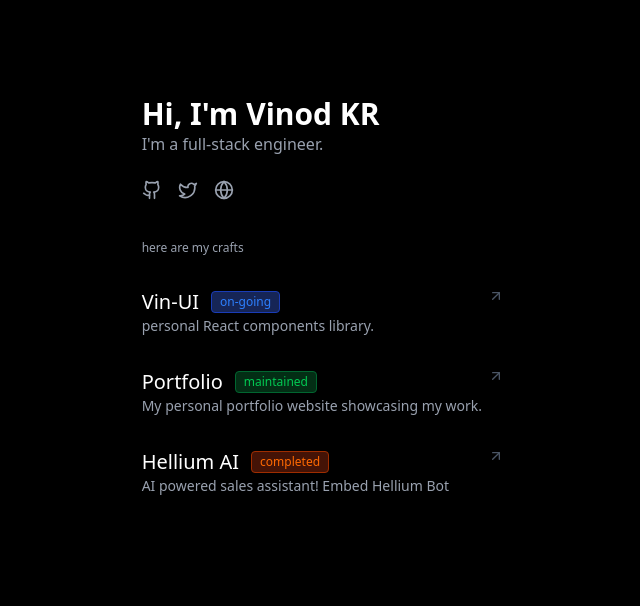
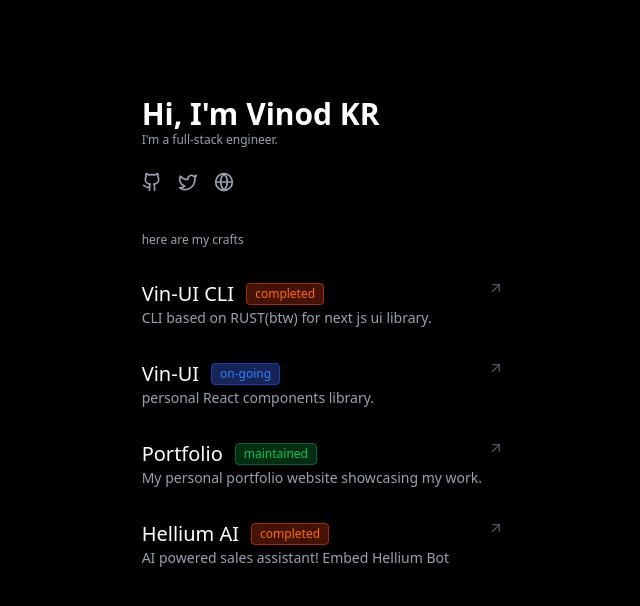
Before and after one commit to vin-dKR/vin-builds, a Next.js app: page / in a window 1280 px wide. Shown: the top 606 px of the page, without its empty margins (317-957 px from the left). Built offline with nearby package versions, Linux system fonts and the light colour scheme.

Commit message:
vin-ui-cli added

```diff
--- a/app/page.tsx
+++ b/app/page.tsx
@@ -6,11 +6,11 @@ import { BlurFade } from "@/components/magicui/blur-fade"
 export default function Home() {
     return (
         <main className="min-h-screen bg-black text-white p-6 md:p-12 lg:p-24">
-            <div className="w-full md:w-1/3 mx-auto">
+            <div className="w-full lg:w-1/3 md:w-1/4 mx-auto">
                 <BlurFade delay={0.25} inView>
                     <header className="mb-10">
                         <h1 className="text-xl md:text-3xl font-bold">Hi, I&apos;m Vinod KR</h1>
-                        <p className="text-gray-400 mb-6">I&apos;m a full-stack engineer.</p>
+                        <p className="text-gray-400 mb-6 lg:text-md text-xs">I&apos;m a full-stack engineer.</p>
 
                         <div className="flex space-x-4">
                             <Link target="_blank" href="https://github.com/vin-dKR" className="text-gray-400 hover:text-white">
@@ -28,6 +28,14 @@ export default function Home() {
                     <p className="text-gray-400 mb-8 text-xs ms:text-sm">here are my crafts</p>
 
                     <div className="space-y-8">
+                        <ProjectCard
+                            title="Vin-UI CLI"
+                            status="completed"
+                            statusColor="orange"
+                            description="CLI based on RUST(btw) for next js ui library."
+                            href="https://github.com/vin-dKR/vin-ui-cmd"
+                        />
+
                         <ProjectCard
                             title="Vin-UI"
                             status="on-going"
```
